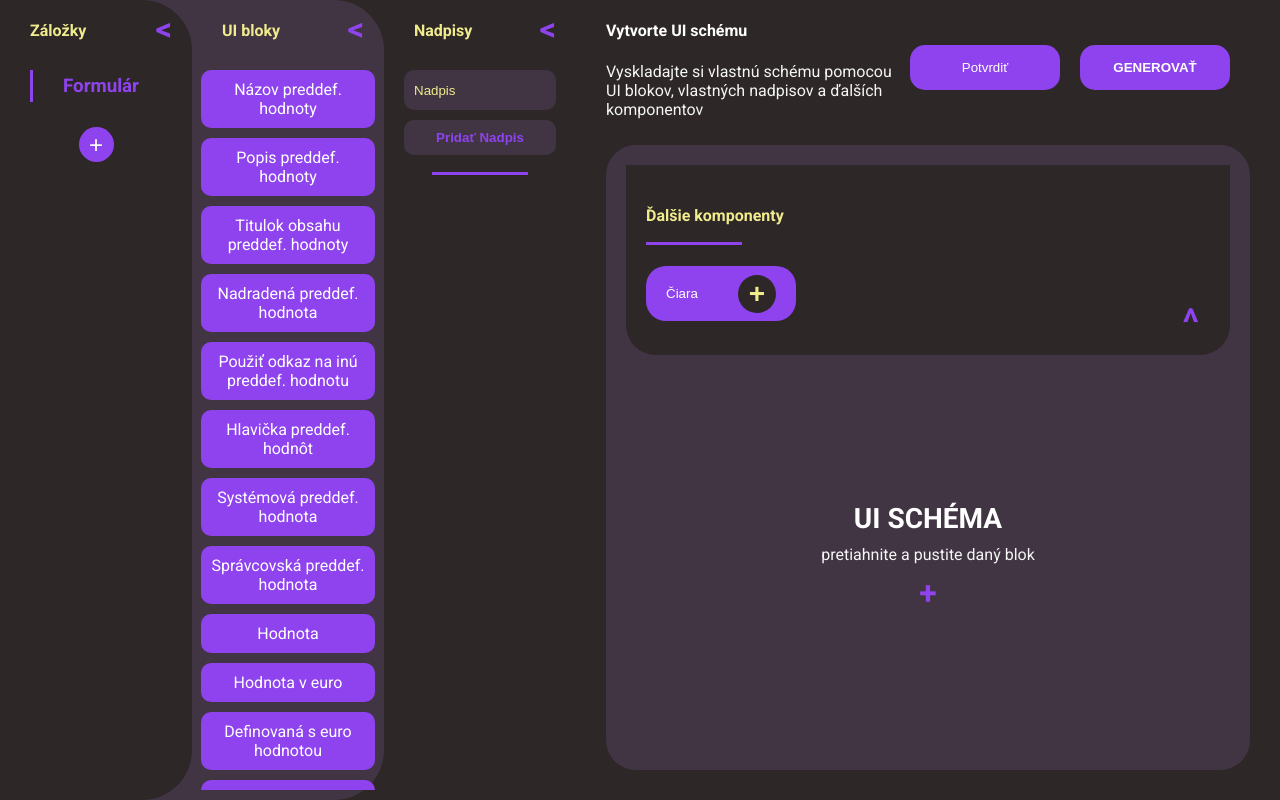
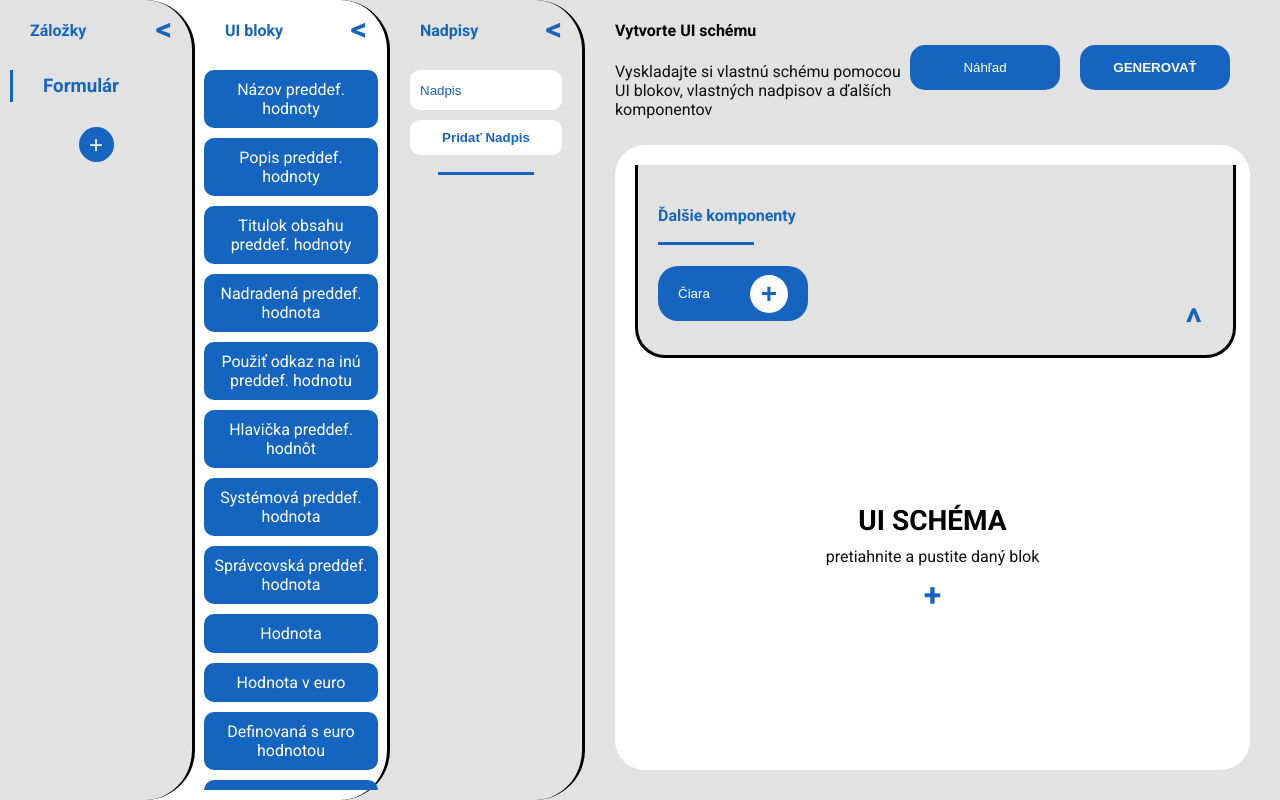
Before and after one commit to adino1337/ui_generator, a React (Create React App) app: page / in a window 1280 px wide. Built offline with nearby package versions, Linux system fonts and the light colour scheme.

Commit message:
light theme, mark name

```diff
--- a/package.json
+++ b/package.json
@@ -7,6 +7,7 @@
     "@testing-library/react": "^13.4.0",
     "@testing-library/user-event": "^13.5.0",
     "json-loader": "^0.5.7",
+    "lucide-react": "^0.269.0",
     "react": "^18.2.0",
     "react-beautiful-dnd": "^13.1.1",
     "react-dom": "^18.2.0",
--- a/src/App.css
+++ b/src/App.css
@@ -39,7 +39,7 @@
   position: absolute;
   width: 38px;
   height: 38px;
-  background-color: var(--bgTmavsia);
+  background-color: var(--bgSvetlejsia);
   top: 50%;
   right: 20px;
   transform: translateY(-50%);
@@ -105,7 +105,7 @@
   top: 0;
   bottom: 0;
   left: 0;
-  right: 0;
+  right: -5px;
   z-index: -1;
 }
 .side-panel-title{
@@ -161,25 +161,25 @@
 .marks::-webkit-scrollbar {
   display: none;
 }
+.mark{
+ display: flex;
+}
 
-.mark {
+.mark .icons{
+  display: flex;
+  flex-direction: row-reverse;
+  gap: 10px;
+  align-items: center;
+}
+.markText {
   text-align: center;
   width: 60%;
   display: flex;
-  margin-left: 30px;
+  margin-left: 10px;
   justify-content: space-between;
   padding: 0 0 0 30px;
   position: relative;
 }
-.deleteMark{
-  position: absolute;
-  top: 50%;
-  right: 0px;
-  margin: 0 !important;
-  font-size: 18px;
-  transform: translateY(-55%);
-}
-
 .left-panel {
   height: 90%;
   max-height: 90%;
@@ -298,9 +298,6 @@
   background-color: var(--field);
   transition-duration: 250ms;
   color: var(--textPrimary);
-}
-.info .buttons button:hover{
-  color: var(--secondary);
 }
 .right-panel .text{
   color: #101010;
--- a/src/App.js
+++ b/src/App.js
@@ -5,6 +5,7 @@ import "./index.css";
 import schema from "./schemas/schema_3.json";
 import Sidebar from "./components/Sidebar";
 import getThemeStyles from "./assets/themes";
+import { X, PenLine } from 'lucide-react';
 
 function App() {
   const initialFields = schema;
@@ -12,6 +13,7 @@ function App() {
   const [leftFields, setLeftFields] = useState(initialFields);
   const [titleField, setTitleField] = useState([]);
   const [marks, setMarks] = useState([[]]);
+  const [markNames, setMarkNames] = useState(["Formulár"])
   const [activeMark, setActiveMark] = useState(0);
   const [rightFieldGroups, setRightFieldGroups] = useState(marks[activeMark]);
   const [edit, setEdit] = useState(true);
@@ -297,7 +299,7 @@ function App() {
   }, [themeStyles]);
 
   const generate = () => {
-    const fieldData = marks.map((mark) =>
+    let fieldData = marks.map((mark) =>
       mark.map((group) =>
         group.map((row) =>
           row.map((col) => {
@@ -317,6 +319,11 @@ function App() {
         )
       )
     );
+
+
+    fieldData = fieldData.map((mark, i) => {
+      return [{markName: markNames[i]}, ...mark]
+    })
 
     const jsonData = JSON.stringify(fieldData, null, 2);
     // Vytvořte Blob objekt z JSON dat
@@ -342,6 +349,7 @@ function App() {
   }, [rightFieldGroups]);
 
   const deleteMark = (index) => {
+    setMarkNames(prev => prev.filter((name, id) => id !== index))
       setMarks(prev => {
         if(index===activeMark){
           setActiveMark(0);
@@ -380,6 +388,7 @@ function App() {
             nextBgColor={
               edit ? themeStyles.bgSvetlejsia : themeStyles.bgTmavsia
             }
+            theme={theme}
           >
             <div className="marks">{/*
               <button onClick={() => setTheme("dark")}>dark Theme</button>
@@ -387,17 +396,15 @@ function App() {
               {marks.map((mark, i) => {
                 let active = activeMark === i ? "bold" : "normal";
                 let border =
-                  activeMark === i ? `3px solid ${themeStyles.field}` : `3px solid ${themeStyles.textPrimary}`;
+                  activeMark === i ? `3px solid ${themeStyles.field}` : theme==="dark" ? `3px solid ${themeStyles.textPrimary}` : "3px solid black";
                 return (
+                  <div className="mark">
                   <div
-                    className="mark"
+                    className="markText"
                     style={{
                       borderLeft: border,
                     }}
-                    onClick={(e) => {
-                      if(e.target.className === "deleteMark")
-                        deleteMark(i)
-                      else
+                    onClick={() => {
                         changeMark(i)
                     }}
                   >
@@ -406,20 +413,27 @@ function App() {
                         cursor: "pointer",
                         fontWeight: active,
                         margin: "5px 0",
-                        color: activeMark === i ? `${themeStyles.field}` : `${themeStyles.textPrimary}`
+                        color: activeMark === i ? `${themeStyles.field}` : theme==="dark" ? `${themeStyles.textPrimary}`: "black"
                       }}
                     >
-                      {i === 0 ? "Formulár" : `Záložka ${i}`}
+                      {markNames[i]}
                     </h3>
-                    {
-                      edit && i!==0 &&
-                      <div
-                        className="deleteMark"
-                        style={{
-                          color: activeMark === i ? `${themeStyles.field}` : `${themeStyles.textPrimary}`
-                        }}
-                      >X</div>
-                    }
+
+                  </div>
+                  {
+                    edit && i!==0 &&
+                    <div
+                    className="icons">
+                    <X
+                      size={18}
+                      onClick={()=>deleteMark(i)}
+                    />
+                    <PenLine
+                    size={22}
+                    onClick={()=>console.log(i)}
+                    />
+                    </div>
+                  }
                   </div>
                 );
               })}
@@ -434,6 +448,7 @@ function App() {
                 <button
                   onClick={() => {
                     setMarks((prevMarks) => [...prevMarks, []]);
+                    setMarkNames((prevNames) => [...prevNames, `Záložka ${prevNames.length}`]);
                     setButtonClicked(true);
                   }}
                   style={{
@@ -459,6 +474,7 @@ function App() {
             title="UI bloky"
             bgColor={themeStyles.bgSvetlejsia}
             nextBgColor={themeStyles.bgTmavsia}
+            theme={theme}
           >
             <Droppable droppableId="left-list" type="field">
               {(provided) => (
@@ -504,6 +520,7 @@ function App() {
             title="Nadpisy"
             bgColor={themeStyles.bgTmavsia}
             nextBgColor={themeStyles.bgTmavsia}
+            theme={theme}
           >
             <form
               className="titleInputBox"
@@ -526,6 +543,7 @@ function App() {
                 value={titleText}
                 onChange={(e) => setTitleText(e.target.value)}
                 placeholder="Nadpis"
+                style={{color: theme==="light" && "black"}}
               />
               <button>Pridať Nadpis</button>
             </form>
@@ -571,7 +589,7 @@ function App() {
           <div className="right-panel-wrapper">
             <div className="info">
               <div className="text">
-                <h4>Vytvorte UI schému</h4>
+                <h4 style={{color: theme==="light" && "black"}}>Vytvorte UI schému</h4>
                 <p>
                   Vyskladajte si vlastnú schému pomocou UI blokov, vlastných
                   nadpisov a ďalších komponentov
@@ -583,7 +601,7 @@ function App() {
                   GENEROVAŤ
                 </button>
                 <button onClick={() => setEdit((prev) => !prev)}>
-                  {edit ? "Potvrdiť" : "Upraviť"}
+                  {edit ? "Náhľad" : "Upraviť"}
                 </button>
               </div>
             </div>
@@ -606,6 +624,7 @@ function App() {
                       bgColor={themeStyles.bgTmavsia}
                       nextBgColor={themeStyles.bgSvetlejsia}
                       edit={edit}
+                      theme={theme}
                     >
                       <button
                         onClick={() => {
@@ -922,7 +941,7 @@ function App() {
                                     >
                                       {rightFieldGroups.length === 0 ? (
                                         <div className="text">
-                                          <h2>UI SCHÉMA</h2>
+                                          <h2 style={{color: theme==="light" && "black"}}>UI SCHÉMA</h2>
                                           <p>
                                             pretiahnite a pustite daný blok
                                           </p>
--- a/src/assets/themes.js
+++ b/src/assets/themes.js
@@ -1,11 +1,11 @@
 export default function getThemesStyle(theme) {
   const lightTheme = {
-    bgSvetlejsia: "#413543",
-    bgTmavsia: "#2D2727",
-    field: "#8F43EE",
-    secondary: "#F0EB8D",
+    bgSvetlejsia: "#fff",
+    bgTmavsia: "#e2e2e2",
+    field: "#1565c0",
+    secondary: "#1565c0",
     textPrimary: "white",
-    textSecondary: "whitesmoke"
+    textSecondary: "#101010"
   };
   const darkTheme = {
     bgSvetlejsia: "#413543",
--- a/src/components/Sidebar.js
+++ b/src/components/Sidebar.js
@@ -13,6 +13,7 @@ if(props.orientation !== "horizontal" && props.edit){
         width: sidePanel ? "15%" : "75px",
         backgroundColor: props.bgColor,
         cursor: "pointer",
+        borderRight: props.theme==="light" ? "3px solid black" : "none"
       }}
       onClick={(e)=>{
         if(e.target.className === "close-panel-icon" || e.target.className==="side-panel")
@@ -56,6 +57,10 @@ if(props.orientation !== "horizontal" && props.edit){
     position: "relative",
     width: sidePanel && "calc(100% - 40px)",
     cursor: "pointer",
+    borderBottom: props.theme==="light" ? "3px solid black" : "none",
+    borderLeft: props.theme==="light" ? "3px solid black" : "none",
+    borderRight: props.theme==="light" ? "3px solid black" : "none",
+
   }}
   onClick={(e)=>{
     if(e.target.className === "close-panel-icon-horizontal" || e.target.className==="horizontal-side-panel")
```
Also changed, not shown: src/components/Mark.js (added, +46 -0 lines), 1 other file (tests, documents, lock files or other folders).
